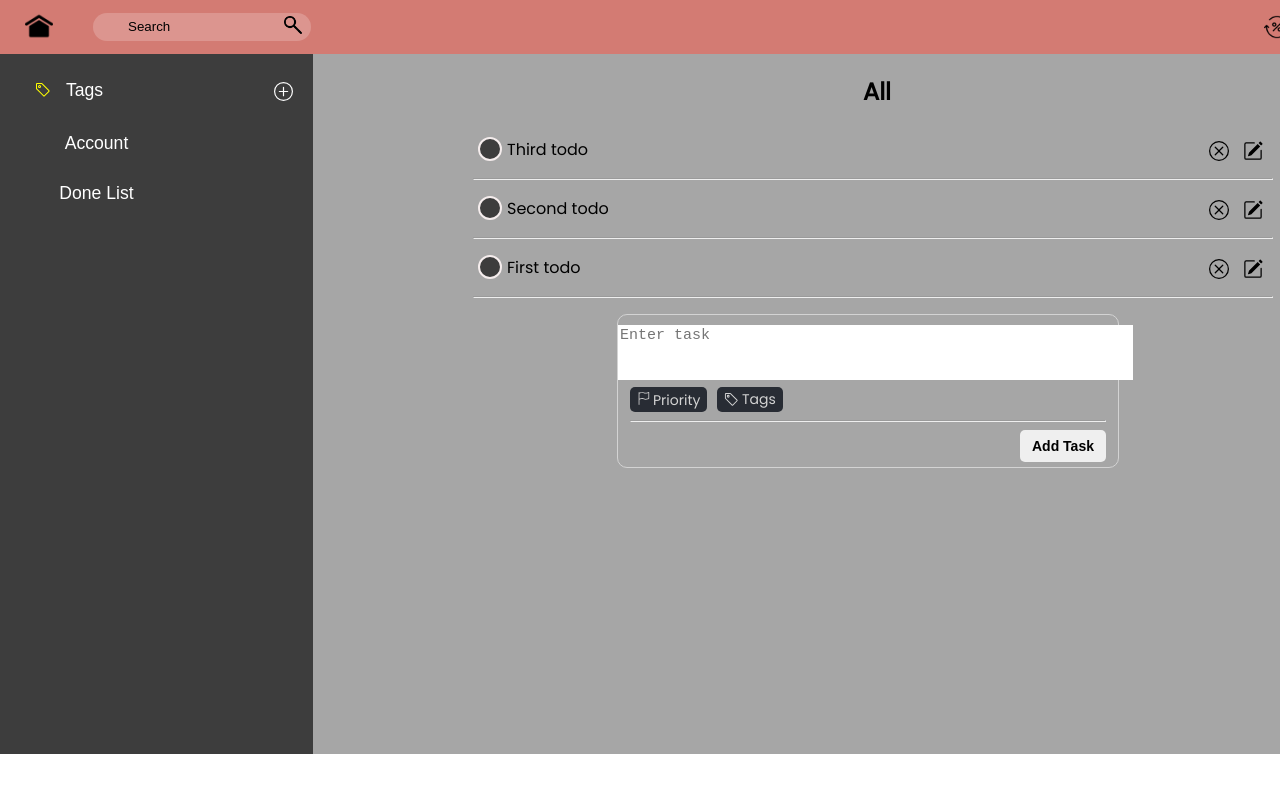
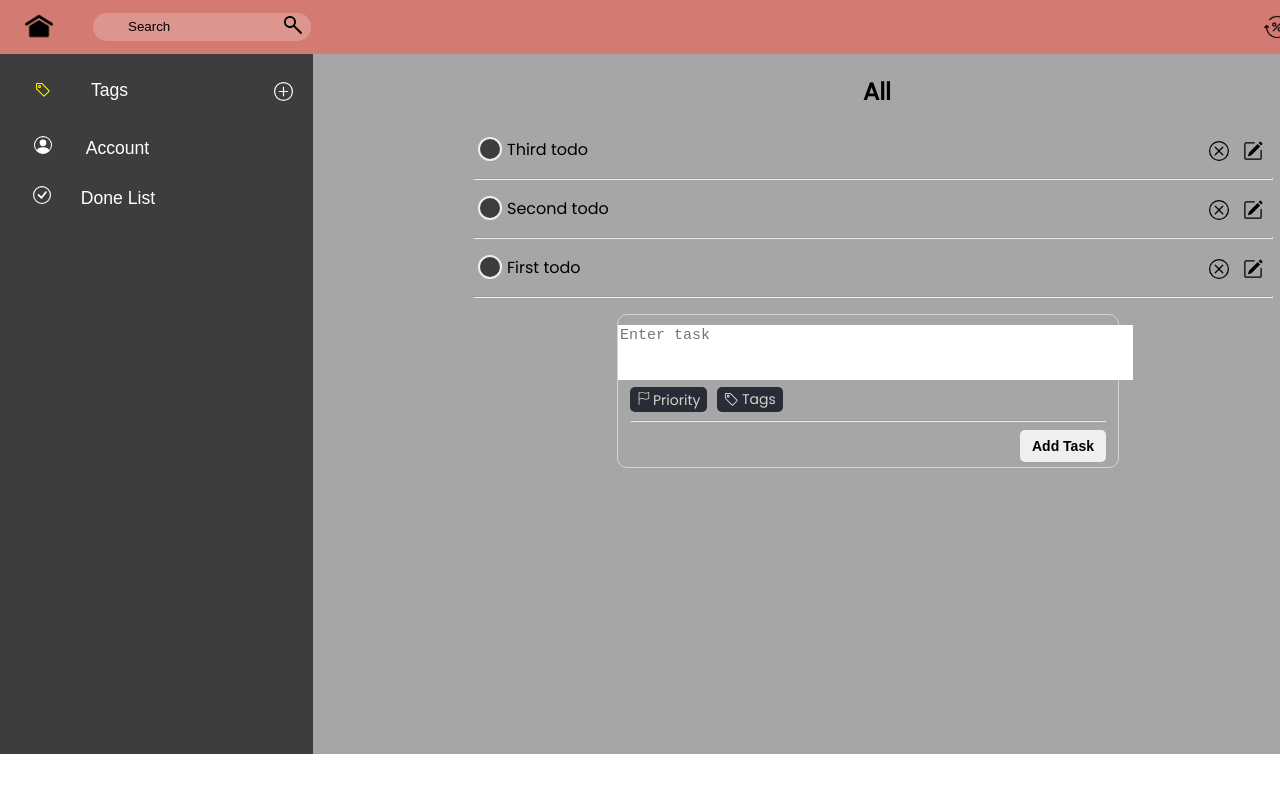
Before and after one commit to akhulbay/todo-list-react, a React (Create React App) app: page / in a window 1280 px wide. Shown: the top 792 px of the page. Built offline with nearby package versions, Linux system fonts and the light colour scheme.

Commit message:
modified:   src/App.js 	modified:   src/components/Menu/Menu.module.css 	modified:   src/components/Menu/MenuBar.js

```diff
--- a/src/App.js
+++ b/src/App.js
@@ -3,12 +3,11 @@ import "./App.css";
 import Header from "./components/Header/Header";
 import MenuBar from "./components/Menu/MenuBar";
 import TodoList from "./components/TodoList/TodoList";
-import {useEffect, useState} from "react";
+import { useEffect, useState } from "react";
 import DoneList from "./components/DoneList/DoneList";
-import {BrowserRouter, Route, Router, Routes} from "react-router-dom";
+import { BrowserRouter, Route, Router, Routes } from "react-router-dom";
 
 function App() {
-
   const priorities = [
     {
       id: 1,
@@ -31,7 +30,8 @@ function App() {
       color: "#f5eded",
     },
   ];
-    const [items, setItems] = useState([
+  const [items, setItems] = useState(
+    JSON.parse(localStorage.getItem("items")) || [
       {
         id: 0,
         title: "work",
@@ -52,12 +52,13 @@ function App() {
         title: "payment",
         color: "red",
       },
-    ]);
+    ]
+  );
 
   const [title, setTitle] = useState("All");
 
   const [todo, setTodo] = useState(
-        JSON.parse(localStorage.getItem('todo')) || [
+    JSON.parse(localStorage.getItem("todo")) || [
       {
         id: 1,
         title: "First todo",
@@ -79,10 +80,11 @@ function App() {
         priority: priorities.at(3),
         tag: null,
       },
-    ]);
+    ]
+  );
 
   const [done, setDone] = useState(
-        JSON.parse(localStorage.getItem('done')) || [
+    JSON.parse(localStorage.getItem("done")) || [
       {
         id: 1,
         title: "First done",
@@ -90,24 +92,31 @@ function App() {
         priority: priorities.at(3),
         tag: items.at(1),
       },
-    ]);
+    ]
+  );
 
   useEffect(() => {
-        localStorage.setItem('todo', JSON.stringify(todo))
+    localStorage.setItem("todo", JSON.stringify(todo));
   }, [todo]);
   useEffect(() => {
-        localStorage.setItem('done', JSON.stringify(done))
+    localStorage.setItem("items", JSON.stringify(items));
+  }, [items]);
+  useEffect(() => {
+    localStorage.setItem("done", JSON.stringify(done));
   }, [done]);
 
   return (
     <BrowserRouter>
       <div className="App">
-                <Header/>
+        <Header />
 
         <div className="AppBody">
-                    <MenuBar items={items} setItems={setItems} setTitle={setTitle}/>
+          <MenuBar items={items} setItems={setItems} setTitle={setTitle} />
           <Routes>
-                            <Route path={""} element={<TodoList
+            <Route
+              path={""}
+              element={
+                <TodoList
                   done={done}
                   setDone={setDone}
                   title={title}
@@ -116,10 +125,14 @@ function App() {
                   items={items}
                   priorities={priorities}
                   className="ToDoList"
-                            />}/>
-                            <Route path={"/done"} element={ <DoneList done={done} setDone={setDone}></DoneList>}/>
+                />
+              }
+            />
+            <Route
+              path={"/done"}
+              element={<DoneList done={done} setDone={setDone}></DoneList>}
+            />
           </Routes>
-
         </div>
       </div>
     </BrowserRouter>
--- a/src/components/Menu/Menu.module.css
+++ b/src/components/Menu/Menu.module.css
@@ -69,7 +69,8 @@ a {
 
 .TextMenu {
     color: white;
-    margin-right: 120px;
+    margin-right: 130px;
+    padding-left: 25px;
 }
 
 .IconItems {
@@ -159,3 +160,13 @@ a {
 .SaveButton:hover{
     background-color: #a8a8a8;
 }
+.menuIconSetting{
+    padding-left: 5px;
+    margin-top: 3px;
+    color: white;
+}
+.menuIconSetting2{
+    padding-right: 5px;
+    margin-top: 3px;
+    color: white;
+}
--- a/src/components/Menu/MenuBar.js
+++ b/src/components/Menu/MenuBar.js
@@ -167,11 +167,38 @@ function MenuBar({ items, setItems, setTitle }) {
           className={ms.CommonMenuComp}
           onClick={() => setModalActive(!modalActive)}
         >
-          <a className={ms.TextMenu}>Account</a>
+          <svg
+            xmlns="http://www.w3.org/2000/svg"
+            width="18"
+            height="18"
+            fill="currentColor"
+            class="bi bi-person-circle"
+            viewBox="0 0 16 16"
+            className={ms.menuIconSetting2}
+          >
+            <path d="M11 6a3 3 0 1 1-6 0 3 3 0 0 1 6 0z" />
+            <path
+              fill-rule="evenodd"
+              d="M0 8a8 8 0 1 1 16 0A8 8 0 0 1 0 8zm8-7a7 7 0 0 0-5.468 11.37C3.242 11.226 4.805 10 8 10s4.757 1.225 5.468 2.37A7 7 0 0 0 8 1z"
+            />
+          </svg>
+          <a className={ms.TextMenu}> Account</a>
         </div>
         <NavLink to={"/done"}>
           <div className={ms.CommonMenuComp}>
-            <a className={ms.TextMenu}>Done List</a>
+            <svg
+              xmlns="http://www.w3.org/2000/svg"
+              width="18"
+              height="18"
+              fill="currentColor"
+              class="bi bi-check-circle"
+              viewBox="0 0 16 16"
+              className={ms.menuIconSetting}
+            >
+              <path d="M8 15A7 7 0 1 1 8 1a7 7 0 0 1 0 14zm0 1A8 8 0 1 0 8 0a8 8 0 0 0 0 16z" />
+              <path d="M10.97 4.97a.235.235 0 0 0-.02.022L7.477 9.417 5.384 7.323a.75.75 0 0 0-1.06 1.06L6.97 11.03a.75.75 0 0 0 1.079-.02l3.992-4.99a.75.75 0 0 0-1.071-1.05z" />
+            </svg>
+            <a className={ms.TextMenu}>&nbsp;Done List</a>
           </div>
         </NavLink>
 
```
Lines whose indentation alone changed are shown as unchanged.
